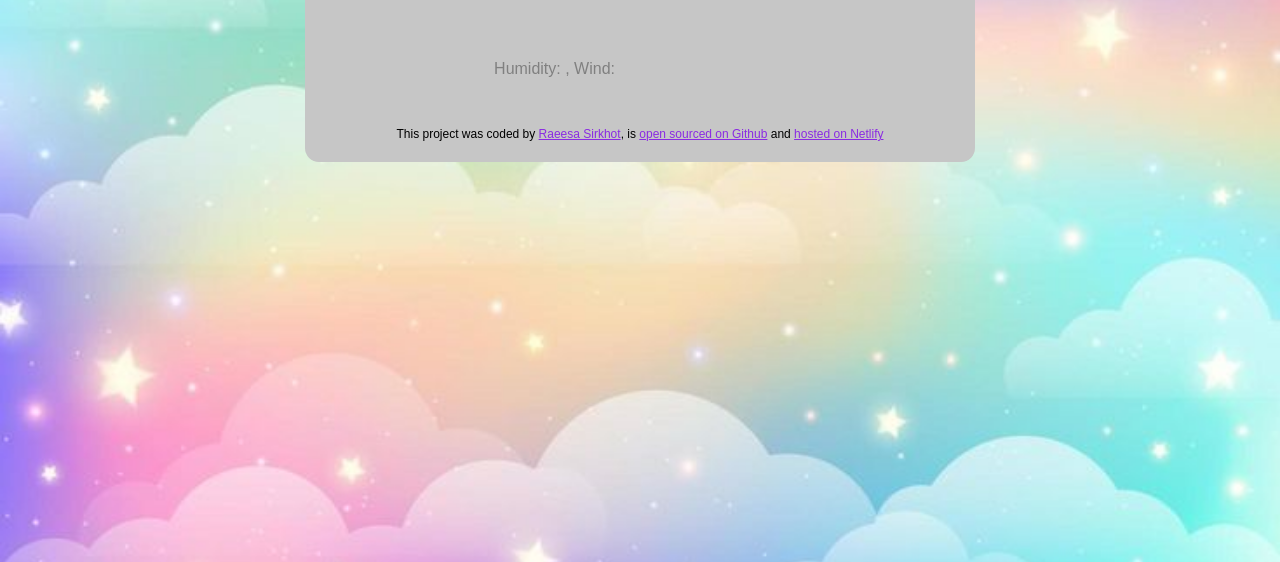
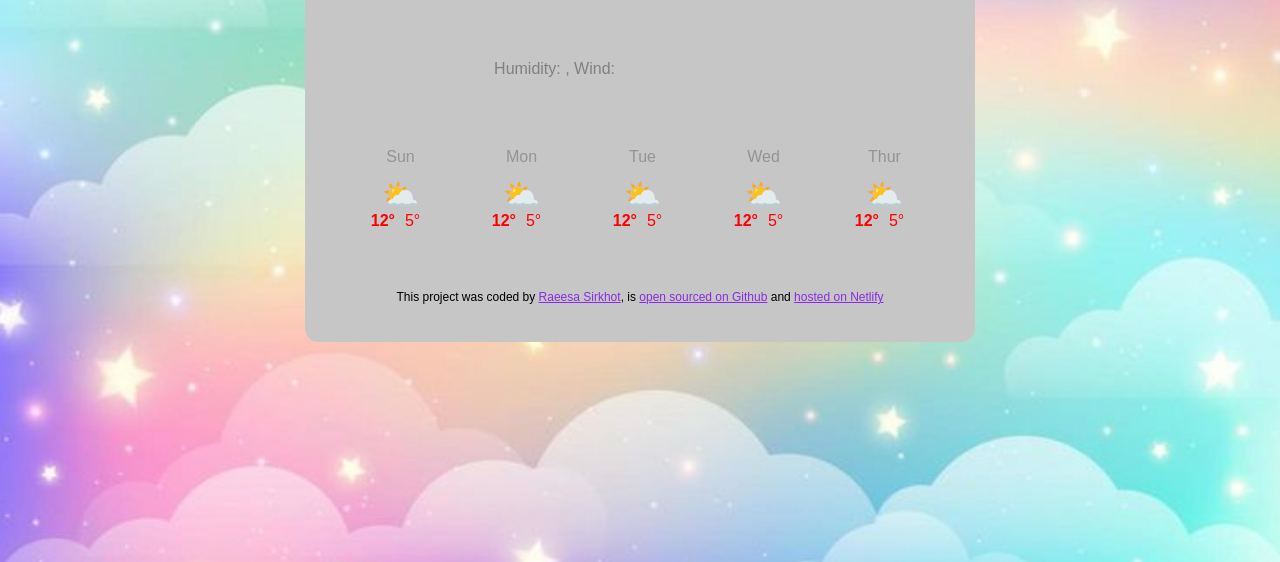
Before and after one commit to RaeesaSirkhot/weather_forecast, a plain HTML site: page index.html in a window 1280 px wide. Shown: the part 238-800 px from the top of the page. Drawn offline with nearby package versions, Linux system fonts and the light colour scheme; no server answers.

Commit message:
Inject the forecast HTML from Javascript

```diff
--- a/index.html
+++ b/index.html
@@ -46,6 +46,7 @@
           <div class="weather-app-temperature-value" id="temperature">6</div>
           <div class="weather-app-unit">°C</div>
         </div>
+        <div class="weather-forecast" id="forecast"></div>
       </main>
 
       <footer>
--- a/script.js
+++ b/script.js
@@ -50,8 +50,26 @@ function handleSearchSubmit(event) {
 
   searchCity(searchInput.value);
 }
-
+function displayForecast() {
+  let days = ["Sun", "Mon", "Tue", "Wed", "Thur"];
+  let forecastHtml = "";
+  days.forEach(function (day) {
+    forecastHtml =
+      forecastHtml +
+      `          <div class="weather-forecast-day">
+            <div class="weather-forecast-date">${day}</div>
+            <div class="weather-forecast-icon">⛅</div>
+            <div class="weather-forecast-temperatures">
+              <strong>12°</strong>
+              <div class="weather-forecast-temperature">5°</div>
+            </div>
+          </div>`;
+  });
+  let forecastElement = document.querySelector("#forecast");
+  forecastElement.innerHTML = forecastHtml;
+}
 let searchFormElement = document.querySelector("#search-form");
 searchFormElement.addEventListener("submit", handleSearchSubmit);
 
 searchCity("Paris");
+displayForecast();
--- a/style.css
+++ b/style.css
@@ -6,10 +6,14 @@ body {
 p {
   line-height: 50px;
 }
+.weather-forecast-icon {
+  font-size: 30px;
+  text-align: center;
+}
 .container {
   background: rgb(198, 198, 198);
   width: 610px;
-  height: 320px;
+  height: 500px;
   margin: 20px auto;
   border-radius: 14px;
   padding: 30px;
@@ -25,6 +29,13 @@ p {
   margin-left: 10px;
   font-size: 16px;
 }
+.weather-forecast-date {
+  text-align: center;
+  font-size: 16px;
+  line-height: 20px;
+  color: rgb(148, 148, 148);
+  margin-bottom: 10px;
+}
 .search-form-button {
   background: navy;
   border: none;
@@ -35,11 +46,26 @@ p {
   font-size: 16px;
   cursor: pointer;
 }
+.weather-forecast {
+  display: flex;
+  margin-top: 150px;
+  margin-left: 5px;
+  justify-content: space-around;
+}
 header {
   padding: 0 0 30px 0;
 }
+.weather-forecast-temperatures {
+  color: red;
+  text-align: center;
+  display: flex;
+  justify-content: center;
+}
+.weather-forecast-temperature {
+  padding: 0 10px;
+}
 footer {
-  padding: 100px 0 0 0;
+  padding: 30px 0 0 0;
   text-align: center;
   font-size: 12px;
 }
@@ -57,7 +83,7 @@ main {
 }
 .city {
   margin-right: 35px;
-  font-size: 18px;
+  font-size: 20px;
   line-height: 48px;
   margin-top: -40px;
   margin-left: 55px;
```
